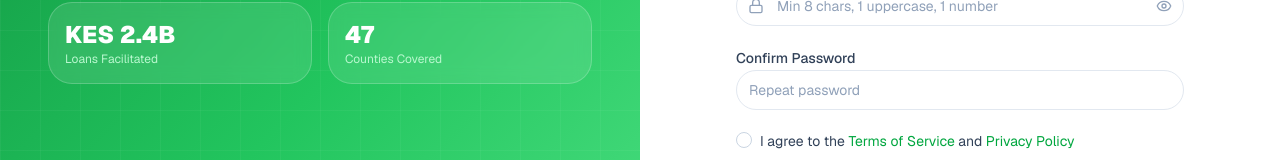
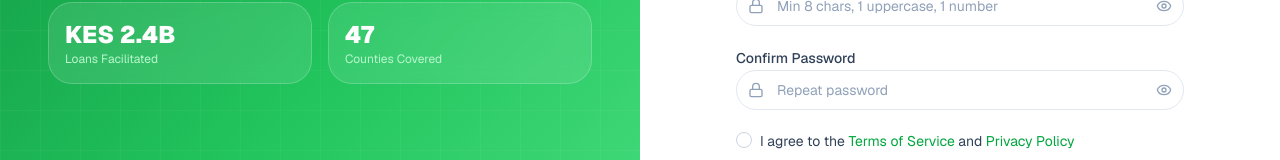
Before and after one commit to Faqih001/digi-farms, a Next.js app: page /register in a window 1280 px wide. Shown: the part 610-770 px from the top of the page. Built offline with nearby package versions, Linux system fonts and the light colour scheme.

Commit message:
fix: add confirm password visibility toggle in registration form

```diff
--- a/app/(auth)/register/page.tsx
+++ b/app/(auth)/register/page.tsx
@@ -22,6 +22,7 @@ const roles = [
 export default function RegisterPage() {
   const router = useRouter();
   const [showPassword, setShowPassword] = useState(false);
+  const [showConfirmPassword, setShowConfirmPassword] = useState(false);
   const [agreed, setAgreed] = useState(false);
   const [selectedRole, setSelectedRole] = useState<string>("FARMER");
 
@@ -131,7 +132,13 @@ export default function RegisterPage() {
 
         <div className="space-y-1.5">
           <Label htmlFor="confirmPassword">Confirm Password</Label>
-          <Input id="confirmPassword" type="password" placeholder="Repeat password" {...register("confirmPassword")} aria-invalid={!!errors.confirmPassword} />
+          <div className="relative">
+            <Lock className="absolute left-3 top-1/2 -translate-y-1/2 w-4 h-4 text-slate-400" />
+            <Input id="confirmPassword" type={showConfirmPassword ? "text" : "password"} className="pl-10 pr-10" placeholder="Repeat password" {...register("confirmPassword")} aria-invalid={!!errors.confirmPassword} />
+            <button type="button" onClick={() => setShowConfirmPassword(!showConfirmPassword)} className="absolute right-3 top-1/2 -translate-y-1/2 text-slate-400 hover:text-slate-600 dark:text-slate-400">
+              {showConfirmPassword ? <EyeOff className="w-4 h-4" /> : <Eye className="w-4 h-4" />}
+            </button>
+          </div>
           {errors.confirmPassword && <p className="text-xs text-red-500">{errors.confirmPassword.message}</p>}
         </div>
 
```
